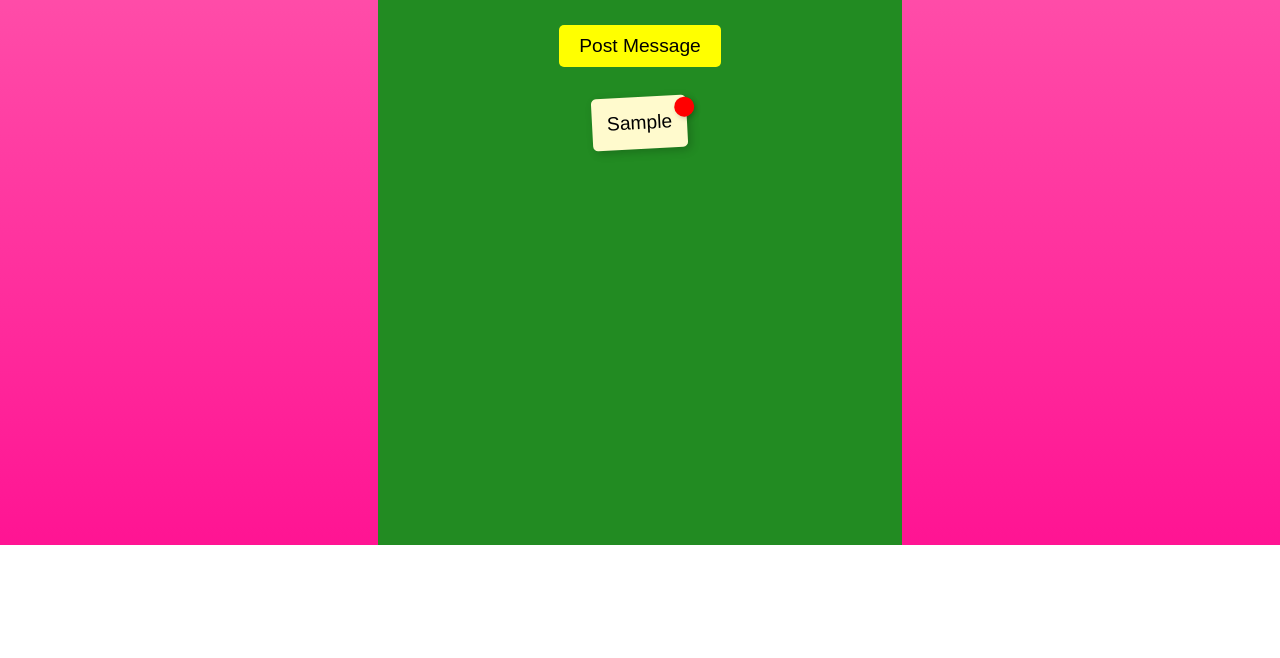
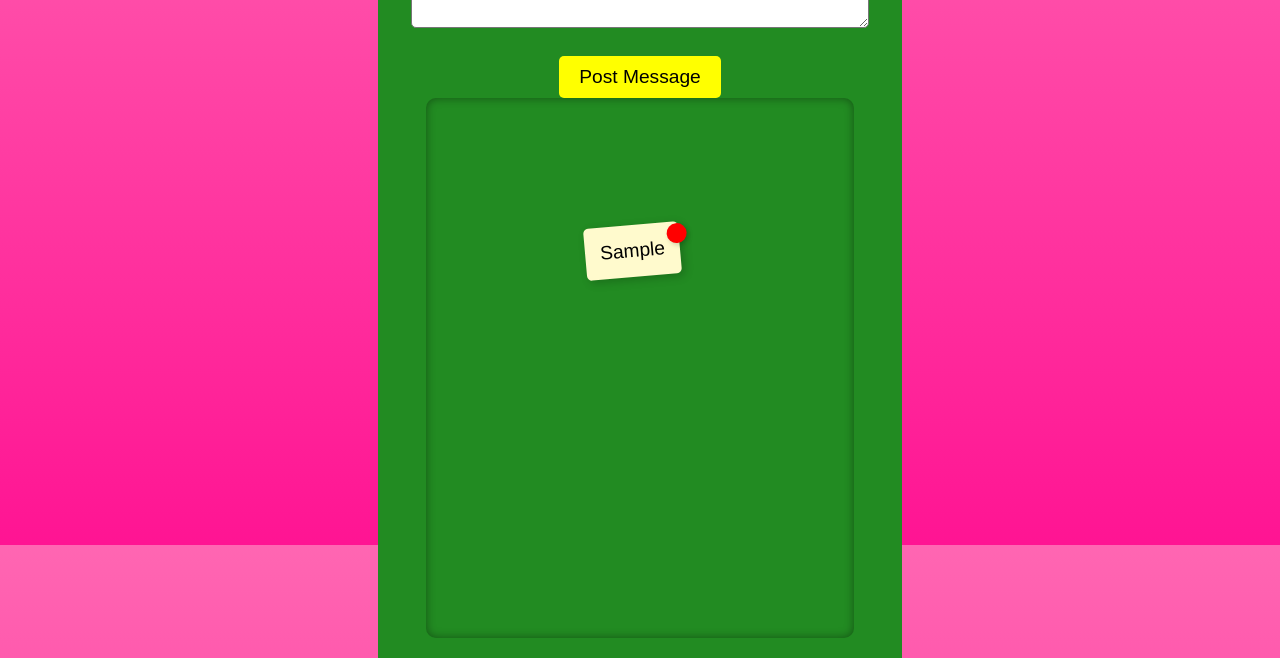
Before and after one commit to cyrolite/happy-birthday-website, a website: page public/message-wall.html in a window 1280 px wide. Both pictures are taken after typing "Sample" into the empty fields and a click on the button "Post Message". Shown: the part 255-913 px from the top of the page. Before the commit the page ends 800 px from the top, so only its background shows below. Drawn offline with Linux system fonts and the light colour scheme.

Commit message:
Improve the UI for Post-it Notes

```diff
--- a/public/message-wall.html
+++ b/public/message-wall.html
@@ -50,57 +50,37 @@
 
         /* Sticky Note Board */
         #messageWall {
-            width: 90%;
-            height: auto;
+            width: 80%;
+            height: 500px; /* Fixed height */
+            background: #228B22; /* Green board background */
             display: flex;
+            position: relative;
             flex-wrap: wrap;
-            justify-content: center;
+            justify-content: flex-start;
             align-items: flex-start;
             gap: 15px;
             padding: 20px;
-            overflow-y: auto; /* Allows scrolling if notes exceed height */
+            overflow: hidden; /* Prevents overflow when notes exceed space */
+            border-radius: 10px;
+            box-shadow: inset 0 0 10px rgba(0, 0, 0, 0.4);
         }
 
-        .message {
-            background: yellow;
-            color: black;
-            font-size: 1em;
-            padding: 10px;
-            margin: 10px;
-            border-radius: 5px;
-            box-shadow: 2px 2px 5px rgba(0, 0, 0, 0.3);
-            max-width: 200px;
-            word-wrap: break-word;
-            animation: fadeIn 0.5s;
-        }
         @keyframes fadeIn {
             from { opacity: 0; transform: translateY(-10px); }
             to { opacity: 1; transform: translateY(0); }
         }
-        /* Sticky Note Board */
-        #messageWall {
-            width: 90%;
-            height: 100%;
-            display: flex;
-            flex-wrap: wrap;
-            justify-content: center;
-            align-items: flex-start;
-            gap: 15px;
-            padding: 20px;
-        }
 
-        /* Sticky Note Styling */
+        /* Randomized Sticky Notes */
         .message {
-            background: #FFEB3B; /* Default yellow sticky note */
+            background: yellow;
             color: black;
             font-size: 1.2em;
             padding: 15px;
-            margin: 10px;
             border-radius: 5px;
             box-shadow: 3px 3px 10px rgba(0, 0, 0, 0.2);
-            max-width: 200px;
+            max-width: 150px;
             word-wrap: break-word;
-            position: relative;
+            position: absolute; /* Absolute positioning for random placement */
             cursor: default;
             transition: transform 0.2s ease-in-out;
             display: flex;
@@ -110,8 +90,8 @@
         }
 
         /* Random Rotation Effect */
-        .message:nth-child(odd) { transform: rotate(-3deg); }
-        .message:nth-child(even) { transform: rotate(3deg); }
+        .message:nth-child(odd) { transform: rotate(-5deg); }
+        .message:nth-child(even) { transform: rotate(5deg); }
 
         /* Random Background Colors for Post-It Notes */
         .message:nth-child(1n) { background: #FFFACD; } /* Light Yellow */
@@ -190,6 +170,10 @@
             const messageText = input.value.trim();
             if (messageText === "") return;
 
+            const board = document.getElementById("messageWall");
+            const boardWidth = board.clientWidth - 150; // Ensures notes fit within width
+            const boardHeight = board.clientHeight - 150; // Ensures notes fit within height
+
             // Create sticky note element
             const message = document.createElement("div");
             message.classList.add("message");
@@ -206,27 +190,32 @@
                 removeMessage(messageText);
             });
 
+            // Set random position within the board
+            const randomX = Math.floor(Math.random() * boardWidth);
+            const randomY = Math.floor(Math.random() * boardHeight);
+            message.style.left = `${randomX}px`;
+            message.style.top = `${randomY}px`;
+
             // Append text and button to message
             message.appendChild(textSpan);
             message.appendChild(deleteButton);
 
-            // Append message to the wall
-            document.getElementById("messageWall").appendChild(message);
+            // Append message to the board
+            board.appendChild(message);
 
             // Save message to localStorage
-            saveMessage(messageText);
+            saveMessage({ text: messageText, x: randomX, y: randomY });
 
             // Clear input field
             input.value = "";
         }
 
-        // Save message to localStorage
-        function saveMessage(text) {
+        // Save message with coordinates
+        function saveMessage(messageObj) {
             let messages = JSON.parse(localStorage.getItem("messages")) || [];
-            messages.push(text);
+            messages.push(messageObj);
             localStorage.setItem("messages", JSON.stringify(messages));
         }
-
 
         // Remove message from localStorage when deleted
         function removeMessage(text) {
@@ -235,31 +224,32 @@
             localStorage.setItem("messages", JSON.stringify(messages));
         }
 
-        // Load messages on page refresh
+        // Load messages on page refresh with saved positions
         function loadMessages() {
             let messages = JSON.parse(localStorage.getItem("messages")) || [];
-            messages.forEach(text => {
+            messages.forEach(({ text, x, y }) => {
+                const board = document.getElementById("messageWall");
+
                 const message = document.createElement("div");
                 message.classList.add("message");
 
-                // Create text container
                 const textSpan = document.createElement("span");
                 textSpan.innerText = text;
 
-                // Create delete button
                 const deleteButton = document.createElement("button");
-                deleteButton.innerHTML = "❌";
                 deleteButton.classList.add("delete-btn");
                 deleteButton.addEventListener("click", function () {
                     message.remove();
                     removeMessage(text);
                 });
 
-                // Append text and button to message
+                // Set saved position
+                message.style.left = `${x}px`;
+                message.style.top = `${y}px`;
+
                 message.appendChild(textSpan);
                 message.appendChild(deleteButton);
-
-                document.getElementById("messageWall").appendChild(message);
+                board.appendChild(message);
             });
         }
 
```
